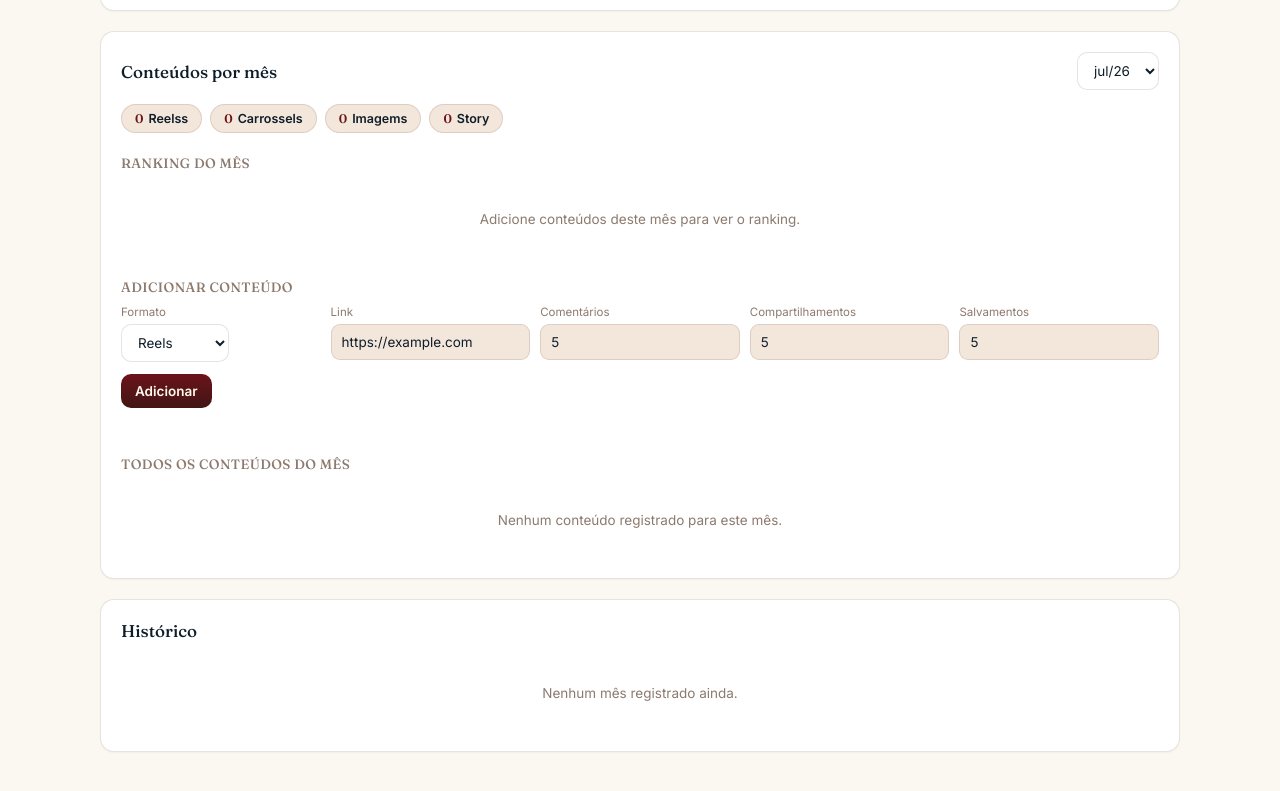
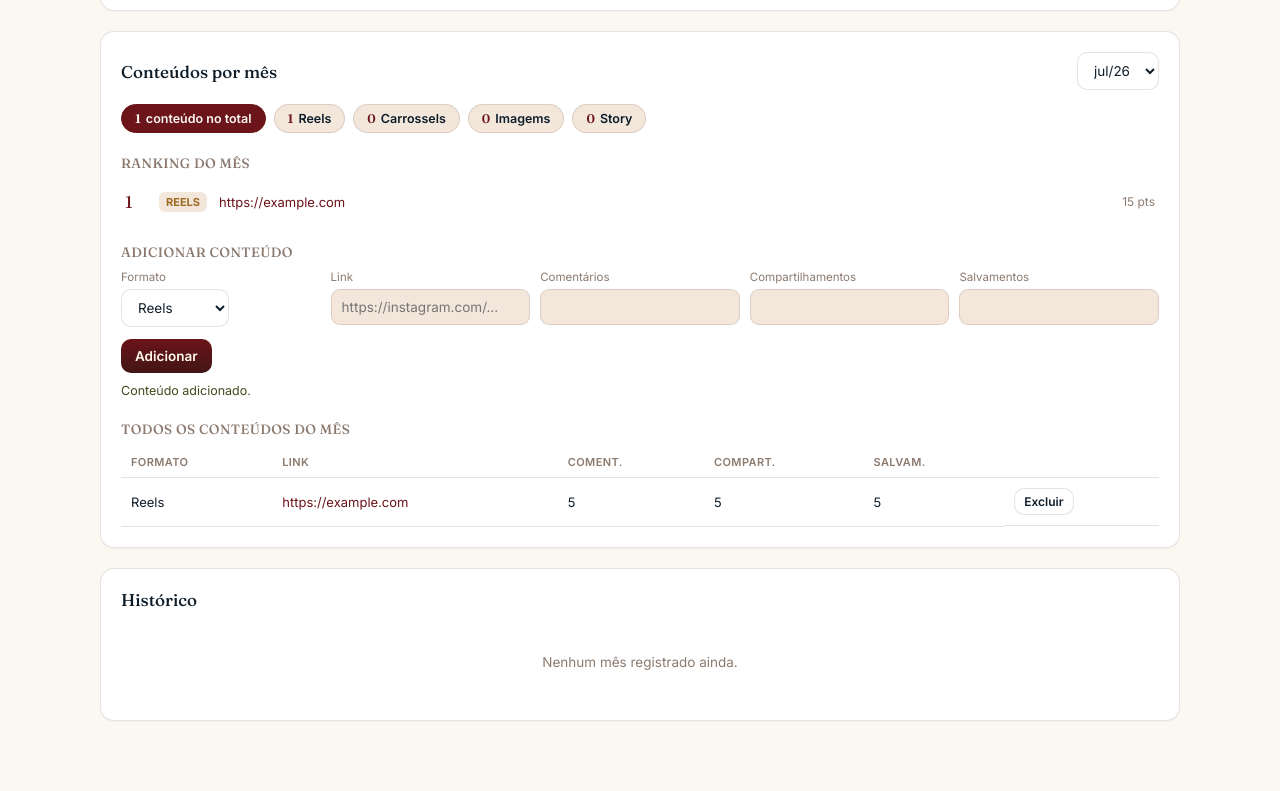
Before and after one commit to Thagatacuer/Acompanhamento-Instagram, a plain HTML site: page index.html in a window 1280 px wide. Both pictures are taken after typing "https://example.com", "5", "5", "5" into the empty fields and a click on the button "Adicionar". Shown: the part 807-1598 px from the top of the page. Drawn offline with Linux system fonts and the light colour scheme.

Commit message:
Add files via upload

```diff
--- a/index.html
+++ b/index.html
@@ -233,6 +233,8 @@
     color: var(--text);
   }
   .format-badge .n{ color: var(--red); margin-right: 5px; font-family:'Fraunces', serif; }
+  .format-badge.total{ background: var(--red); border-color: var(--red); color: #FBF7F1; }
+  .format-badge.total .n{ color: #FBF7F1; }
 
   .rank-item{
     display:flex;
@@ -397,8 +399,8 @@
 
   async function load(){
     try{
-      const res = await window.storage.get(STORAGE_KEY, false);
-      entries = res && res.value ? JSON.parse(res.value) : [];
+      const raw = localStorage.getItem(STORAGE_KEY);
+      entries = raw ? JSON.parse(raw) : [];
     }catch(err){
       entries = [];
     }
@@ -410,10 +412,10 @@
 
   async function persist(){
     try{
-      await window.storage.set(STORAGE_KEY, JSON.stringify(entries), false);
+      localStorage.setItem(STORAGE_KEY, JSON.stringify(entries));
       return true;
     }catch(err){
-      showStatus('Não consegui salvar agora. Tenta de novo em instantes.', 'err');
+      showStatus('Não consegui salvar agora. O navegador pode estar sem espaço ou em modo privado.', 'err');
       return false;
     }
   }
@@ -731,9 +733,12 @@
     const tipos = ['Reels','Carrossel','Imagem','Story'];
     const counts = {};
     tipos.forEach(t => counts[t] = list.filter(c => c.tipo === t).length);
-    $('contentBreakdown').innerHTML = tipos.map(t =>
-      `<span class="format-badge"><span class="n">${counts[t]}</span>${t}${t!=='Story' && counts[t]!==1 ? 's' : ''}</span>`
-    ).join('') || '<span class="format-badge">Sem conteúdos ainda</span>';
+    const totalBadge = `<span class="format-badge total"><span class="n">${list.length}</span>${list.length===1?'conteúdo no total':'conteúdos no total'}</span>`;
+    $('contentBreakdown').innerHTML = list.length
+      ? totalBadge + tipos.map(t =>
+          `<span class="format-badge"><span class="n">${counts[t]}</span>${t}${t!=='Story' && counts[t]!==1 ? 's' : ''}</span>`
+        ).join('')
+      : '<span class="format-badge">Sem conteúdos ainda</span>';
 
     const ranked = [...list].filter(c => c.tipo !== 'Story').sort((a,b) => scoreOf(b) - scoreOf(a)).slice(0,5);
     $('contentRanking').innerHTML = ranked.length ? ranked.map((c,i) => `
```
